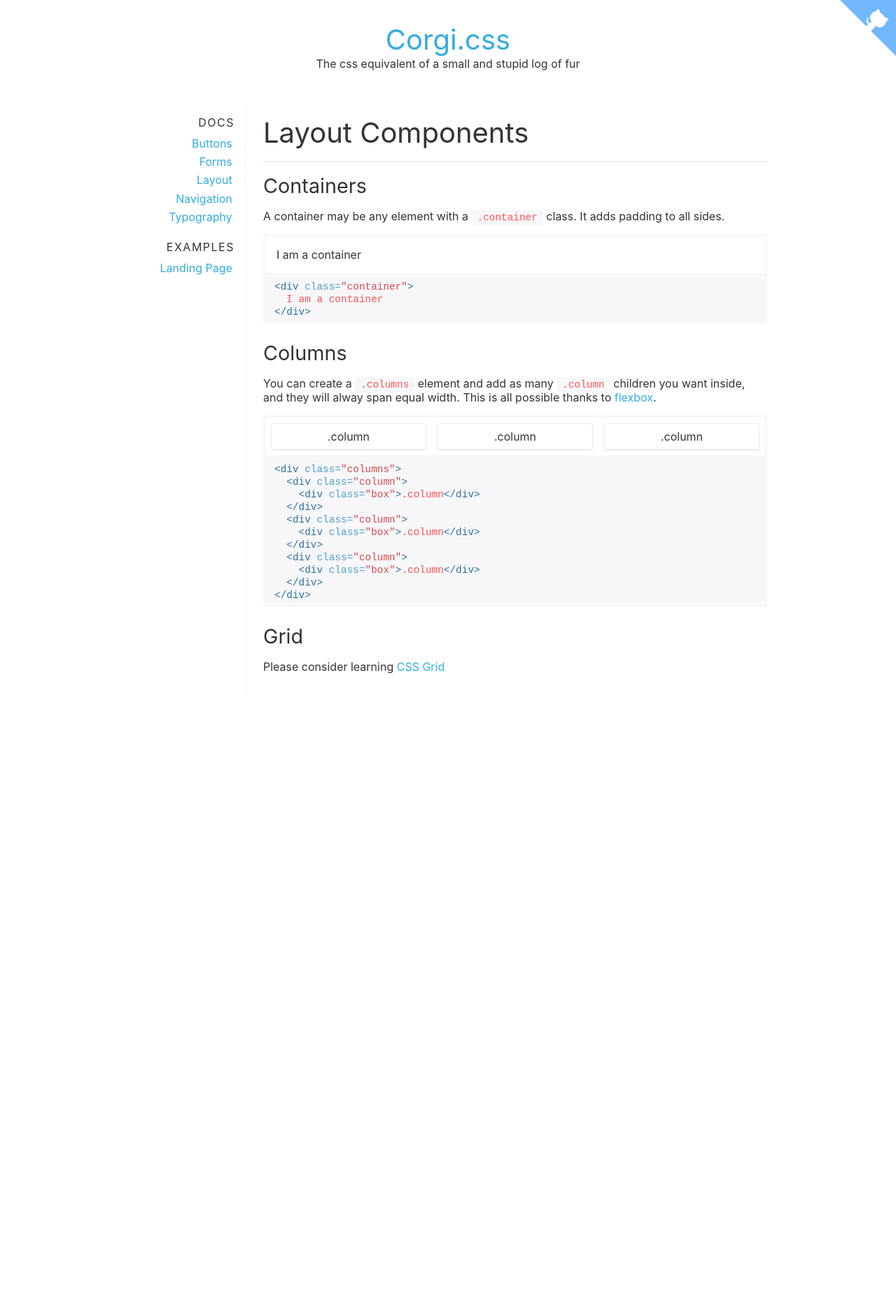
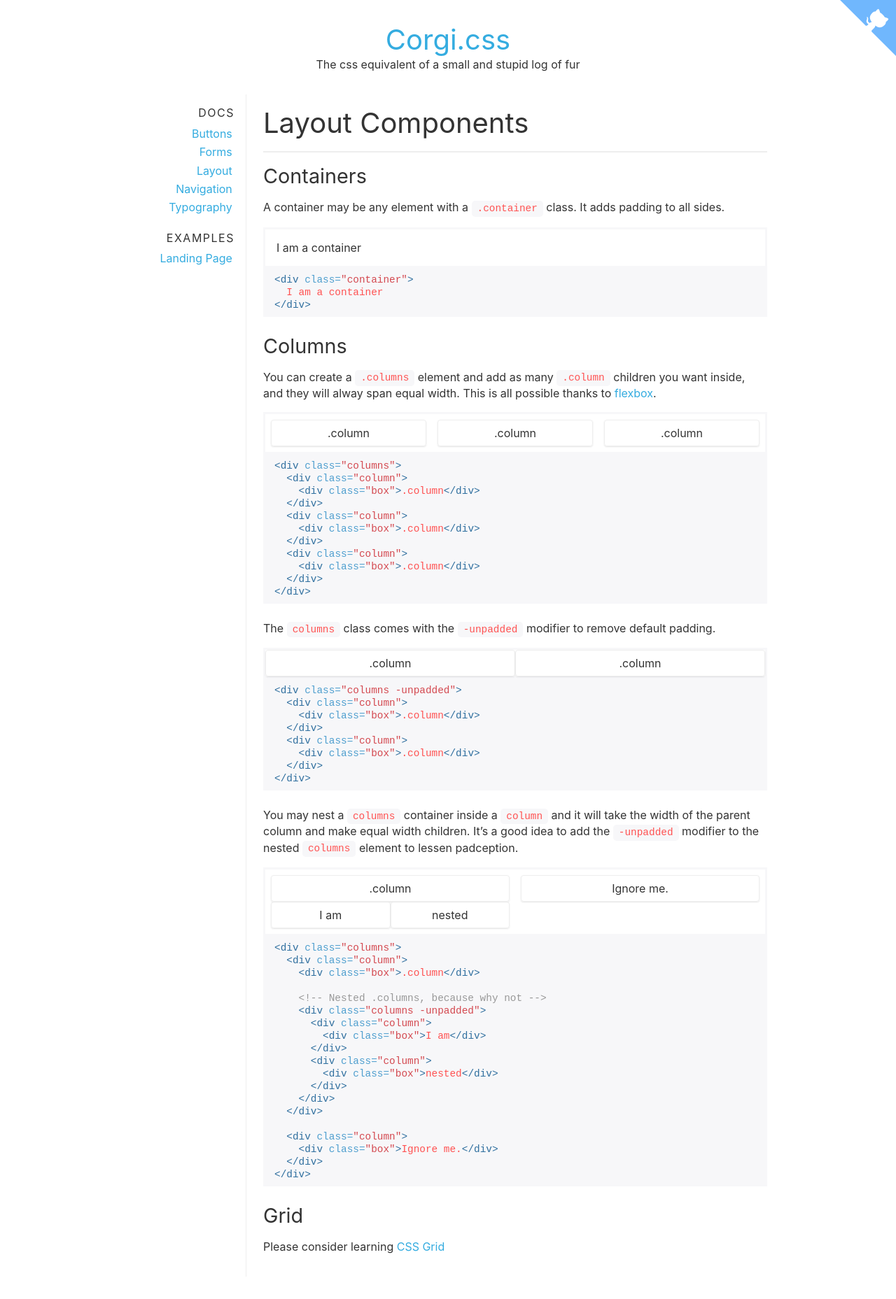
Before and after one commit to CuttingedgeDev/corgi-, a Jekyll site: the page built from docs/_documentation/layout.md, in a window 1280 px wide. Shown: the whole page at 70% size. Built offline with Jekyll 4.4.1, drawn with Linux system fonts in a browser that asks for light colours; before the commit the page ends 1027 px from its top, so only the background shows below that.

Commit message:
More layout pages documentation stuff

```diff
--- a/css/corgi.css
+++ b/css/corgi.css
@@ -71,6 +71,7 @@ img {
 
 p {
   margin-bottom: 1rem;
+  line-height: 1.4;
 }
 
 h1, h2, h3, h4, h5, h6 {
@@ -113,6 +114,10 @@ h6 {
 
 .container {
   padding: 1rem;
+}
+
+.columns.-unpadded .column {
+  padding: 0;
 }
 
 .columns > .column {
@@ -247,7 +252,6 @@ nav.navbar .navbar-right {
 
 form.form {
   display: block;
-  padding: 0.2rem;
 }
 
 form.form > fieldset {
--- a/docs/_documentation/layout.md
+++ b/docs/_documentation/layout.md
@@ -8,7 +8,7 @@ title: Layout
 
 #### Containers
 
-A container may be any element with a <code>.container</code> class. It adds padding to all sides.
+A container may be any element with a `.container` class. It adds padding to all sides.
 
 <div id="container-demo" class="example">
   <div class="preview">
@@ -27,7 +27,7 @@ A container may be any element with a <code>.container</code> class. It adds pad
 
 #### Columns
 
-You can create a <code>.columns</code> element and add as many <code>.column</code> children you want
+You can create a `.columns` element and add as many `.column` children you want
 inside, and they will alway span equal width. This is all possible thanks to [flexbox](https://developer.mozilla.org/en-US/docs/Web/CSS/CSS_Flexible_Box_Layout/Basic_Concepts_of_Flexbox).
 
 <div id="columns-demo" class="example">
@@ -60,6 +60,78 @@ inside, and they will alway span equal width. This is all possible thanks to [fl
 </div>
 {% endhighlight %}
 
+The `columns` class comes with the `-unpadded` modifier to remove default padding.
+<div class="example">
+  <div class="preview">
+    <div class="columns -unpadded">
+      <div class="column text-center">
+        <div class="box">.column</div>
+      </div>
+      <div class="column text-center">
+        <div class="box">.column</div>
+      </div>
+    </div>
+  </div>
+</div>
+
+{% highlight html %}
+<div class="columns -unpadded">
+  <div class="column">
+    <div class="box">.column</div>
+  </div>
+  <div class="column">
+    <div class="box">.column</div>
+  </div>
+</div>
+{% endhighlight %}
+
+You may nest a `columns` container inside a `column` and it will take the width of the parent column
+and make equal width children. It's a good idea to add the `-unpadded` modifier to the nested `columns`
+element to lessen padception.
+
+<div class="example">
+  <div class="preview">
+    <div class="columns">
+      <div class="column text-center">
+        <div class="box">.column</div>
+        <div class="columns -unpadded">
+          <div class="column text-center">
+            <div class="box">I am</div>
+          </div>
+          <div class="column text-center">
+            <div class="box">nested</div>
+          </div>
+        </div>
+      </div>
+      <div class="column text-center">
+        <div class="box">Ignore me.</div>
+      </div>
+    </div>
+  </div>
+</div>
+
+{% highlight html %}
+<div class="columns">
+  <div class="column">
+    <div class="box">.column</div>
+
+    <!-- Nested .columns, because why not -->
+    <div class="columns -unpadded">
+      <div class="column">
+        <div class="box">I am</div>
+      </div>
+      <div class="column">
+        <div class="box">nested</div>
+      </div>
+    </div>
+  </div>
+
+  <div class="column">
+    <div class="box">Ignore me.</div>
+  </div>
+</div>
+{% endhighlight %}
+
 
 #### Grid
 
--- a/docs/_examples/landing.html
+++ b/docs/_examples/landing.html
@@ -53,7 +53,7 @@ title: Landing Page
     </div>
   </section>
 
-  <section class="columns features">
+  <section class="columns -unpadded features">
     <div class="column">
       <img alt="its a cat in a bed" src="https://images.unsplash.com/photo-1496806195556-91bdded94209?ixlib=rb-0.3.5&s=8808d84f05784af47889eb179384384d&auto=format&fit=crop&w=2850&q=80">
     </div>
@@ -65,7 +65,7 @@ title: Landing Page
     </div>
   </section>
 
-  <section class="columns features">
+  <section class="columns -unpadded features">
     <div class="column flex -both-center">
       <div>
         <h3 class="display">Where's my food?</h3>
--- a/docs/_sass/demo.sass
+++ b/docs/_sass/demo.sass
@@ -24,9 +24,6 @@ header.banner
 
   & > h1
     margin: 0
-
-  & > p.subtitle
-    margin-bottom: 2rem
 
 aside
   background: $gray
@@ -58,6 +55,7 @@ nav.nav
   pre
     padding: 0
     margin-top: 0
+    overflow-x: scroll
 
   code
     background: transparent
--- a/docs/css/corgi-docs.css
+++ b/docs/css/corgi-docs.css
@@ -71,6 +71,7 @@ img {
 
 p {
   margin-bottom: 1rem;
+  line-height: 1.4;
 }
 
 h1, h2, h3, h4, h5, h6 {
@@ -113,6 +114,10 @@ h6 {
 
 .container {
   padding: 1rem;
+}
+
+.columns.-unpadded .column {
+  padding: 0;
 }
 
 .columns > .column {
@@ -247,7 +252,6 @@ nav.navbar .navbar-right {
 
 form.form {
   display: block;
-  padding: 0.2rem;
 }
 
 form.form > fieldset {
@@ -515,10 +519,6 @@ header.banner > h1 {
   margin: 0;
 }
 
-header.banner > p.subtitle {
-  margin-bottom: 2rem;
-}
-
 aside {
   background: #eee;
   text-align: right;
@@ -565,6 +565,7 @@ nav.nav h6 {
 .highlight pre {
   padding: 0;
   margin-top: 0;
+  overflow-x: scroll;
 }
 
 .highlight code {
--- a/sass/base.sass
+++ b/sass/base.sass
@@ -57,3 +57,4 @@ img
 
 p
   margin-bottom: 1rem
+  line-height: 1.4
--- a/sass/form.sass
+++ b/sass/form.sass
@@ -1,6 +1,5 @@
 form.form
   display: block
-  padding: 0.2rem
 
   & > fieldset
     border: none
--- a/sass/layout.sass
+++ b/sass/layout.sass
@@ -2,9 +2,13 @@
   padding: 1rem
 
 .columns
+  &.-unpadded
+    .column
+      padding: 0
 
   > .column
     padding: 0.5rem
+
 
   +tablet
     display: flex
```
Also changed, not shown: 2 other files.
